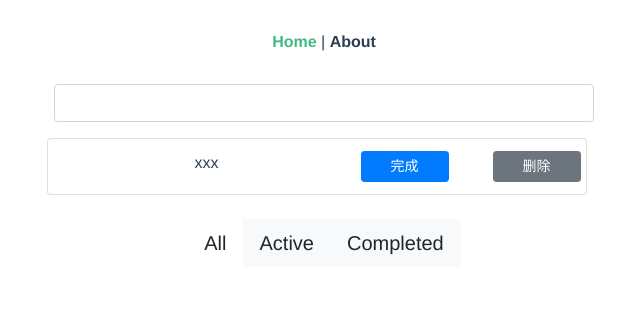
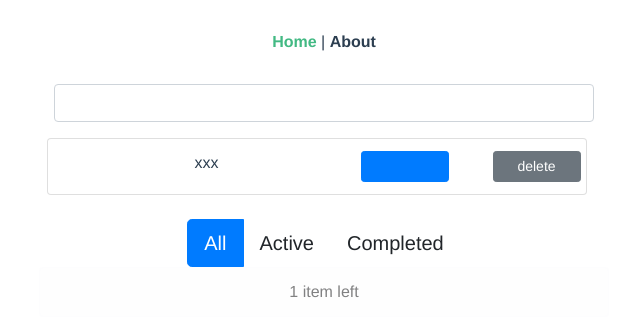
Before and after one commit to pi12138/danluwang-interview-front, a Vue app: page / in a window 1280 px wide. Shown: the top 336 px of the page, without its empty margins (316-956 px from the left). Built offline with nearby package versions, Linux system fonts and the light colour scheme; no server answers.

Commit message:
基本完成todo_mvc前端功能

```diff
--- a/src/components/Task.vue
+++ b/src/components/Task.vue
@@ -9,20 +9,27 @@
       </form>
 
       <ul class="list-group col-md-6 offset-md-3">
-        <li class="list-group-item" v-for="(item, index) in taskList" :key="index" >
+        <li class="list-group-item" v-for="(item, index) in taskList" :key="index" v-show="status==2 || item.status==status">
           <div class="row">
             <div v-text="item.title" class="col-md-7"></div>
-            <button class="col-md-2 btn btn-primary btn-sm">完成</button>
-            <button class="col-md-2 offset-md-1 btn btn-secondary btn-sm" @click="deleteTask(index)">删除</button>
+            <button class="col-md-2 btn btn-primary btn-sm" v-text="btnInfo(item.status)" @click="alterTaskStatus(item)"></button>
+            <button class="col-md-2 offset-md-1 btn btn-secondary btn-sm" @click="deleteTask(index)">delete</button>
           </div>
         </li>
       </ul>
 
       <br>
       <div class="btn-group btn-group-lg" role="group" v-if="taskList.length != 0">
-        <button type="button" class="btn btn-ligth">All</button>
-        <button type="button" class="btn btn-light">Active</button>
-        <button type="button" class="btn btn-light">Completed </button>
+        <button type="button" :class="{'btn': true, 'btn-primary': status==2}" @click="changeStatus(2)">All</button>
+        <button type="button" :class="{'btn': true, 'btn-primary': status==0}" @click="changeStatus(0)">Active</button>
+        <button type="button" :class="{'btn': true, 'btn-primary': status==1}" @click="changeStatus(1)">Completed</button>
+        <button type="button" class="btn" v-if="completedTaskList.length" @click="deleteCompletedTask">clear completed</button>
+      </div>
+
+      <div class="row">
+        <div class="alert alert-light col-md-6 offset-md-3" role="alert">
+          {{ this.taskList.length - this.completedTaskList.length }} item left
+        </div>
       </div>
   </div>
 </template>
@@ -41,22 +48,29 @@ export default {
     return {
         taskList: [{'title': "xxx"}],
         baseUrl: 'http://127.0.0.1:8000/api/todo_mvc/task/',
-        title: ""
+        title: "",
+        status: 2,
+        completedTaskList: []
     }
   },
   methods: {
       getTaskList(){
+        // 获取任务列表
           let url = this.baseUrl
 
           this.$axios.get(url)
           .then((result) => {
               this.taskList = result.data
+
+              this.appendCompletedTask()
           }).catch((err) => {
               console.log(err.response)
           });
+
       },
 
       addTask(){
+        // 添加任务
           let url = this.baseUrl
           let data = {
               title: this.title
@@ -70,14 +84,30 @@ export default {
           });
       },
 
-      // completeTask(itemId){
-        // let url = this.baseUrl + `{itemId}/`
+      alterTaskStatus(item){
+        // 修改任务状态
+        let url = this.baseUrl + `${item.id}/`
+        let statusDict = {
+          "0": 1,
+          "1": 0
+        }
 
-      // },
+        this.$axios.patch(url, {status: statusDict[item.status]})
+        .then((result) => {
+          item.status = result.data.status
+
+          if (item.status == 1){
+            this.addCompletedTask(result.data.id)
+          }
+        }).catch((err) => {
+          console.log(err.response)
+        });
+      },
 
       deleteTask(index){
-        let itemId = this.taskList[index].id
-        let url = this.baseUrl + `${itemId}/`
+        // 删除单个任务
+        let item = this.taskList[index]
+        let url = this.baseUrl + `${item.id}/`
 
         this.$axios.delete(url)
         .then((result) => {
@@ -85,15 +115,90 @@ export default {
             this.taskList.splice(index, 1)
           }
 
+          if (item.status == 1){
+            // 如果任务已完成，删除已完成列表中的任务
+            this.popCompletedTask(item.id)
+          }
+
         }).catch((err) => {
           console.log(err.response)
         });
 
+      },
+
+      btnInfo(itemStatus){
+        // 按钮文字显示
+        if (itemStatus == 0){
+          return `Done`
+        }else if (itemStatus == 1){
+          return `Undone`
+        }
+      },
+
+      changeStatus(status){
+        /* 改变status来改变显示列表
+          status：0,1,2
+          2：all
+          1：compeleted
+          0：active
+        */
+        this.status = status
+      },
+
+      deleteCompletedTask(){
+        // 删除已完成的任务列表
+        let url = this.baseUrl + 'clear_completed/'
+        let data = {
+          'pk_list': this.completedTaskList
+        }
+
+        this.$axios.post(url, data)
+        .then((result) => {
+          if (result.data.data == 'ok'){
+            this.clearCompletedTask()
+          }
+        }).catch((err) => {
+          console.log(err.response)
+        });
+      },
+
+      addCompletedTask(itemId){
+        // 添加已完成任务到已完成任务列表
+        this.completedTaskList.push(itemId)
+      },
+
+      popCompletedTask(itemId){
+        // 从已完成任务列表移除任务
+        let index = -1
+        for(let i=0; i<this.completedTaskList.length; i++){
+          if (itemId == this.completedTaskList[i]){
+            index = i
+          }
+        }
+
+        this.completedTaskList.splice(index, 1)
+      },
+
+      clearCompletedTask(){
+        // 清空已完成任务列表
+        this.completedTaskList = []
+        this.getTaskList()
+      },
+
+      appendCompletedTask(){
+        // 获取任务列表时，给已完成任务列表填充数据
+        for (let i=0; i<this.taskList.length; i++){
+          if(this.taskList[i].status == 1){
+            this.completedTaskList.push(this.taskList[i].id)
+          }
+        }
+        console.log(this.completedTaskList)
       }
   },
 
   beforeMount(){
       this.getTaskList()
+
   }
 }
 </script>
```
